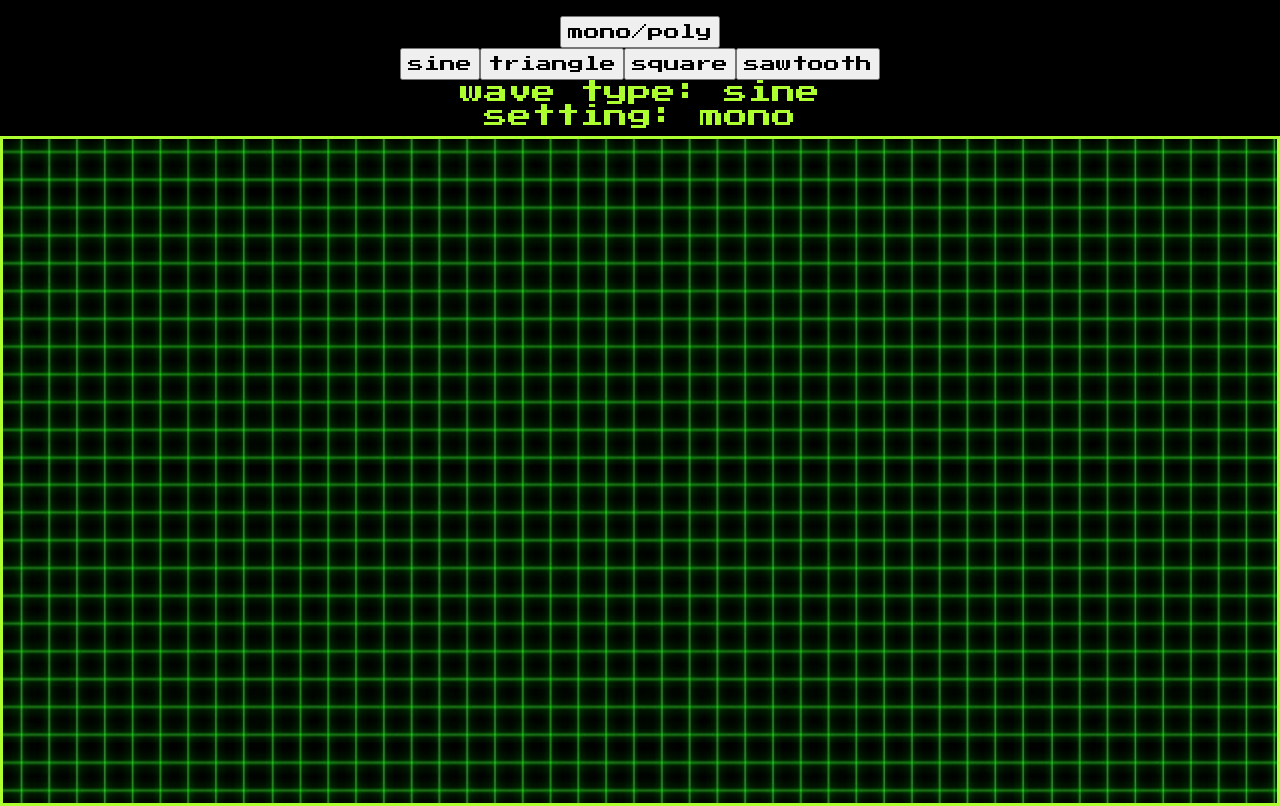
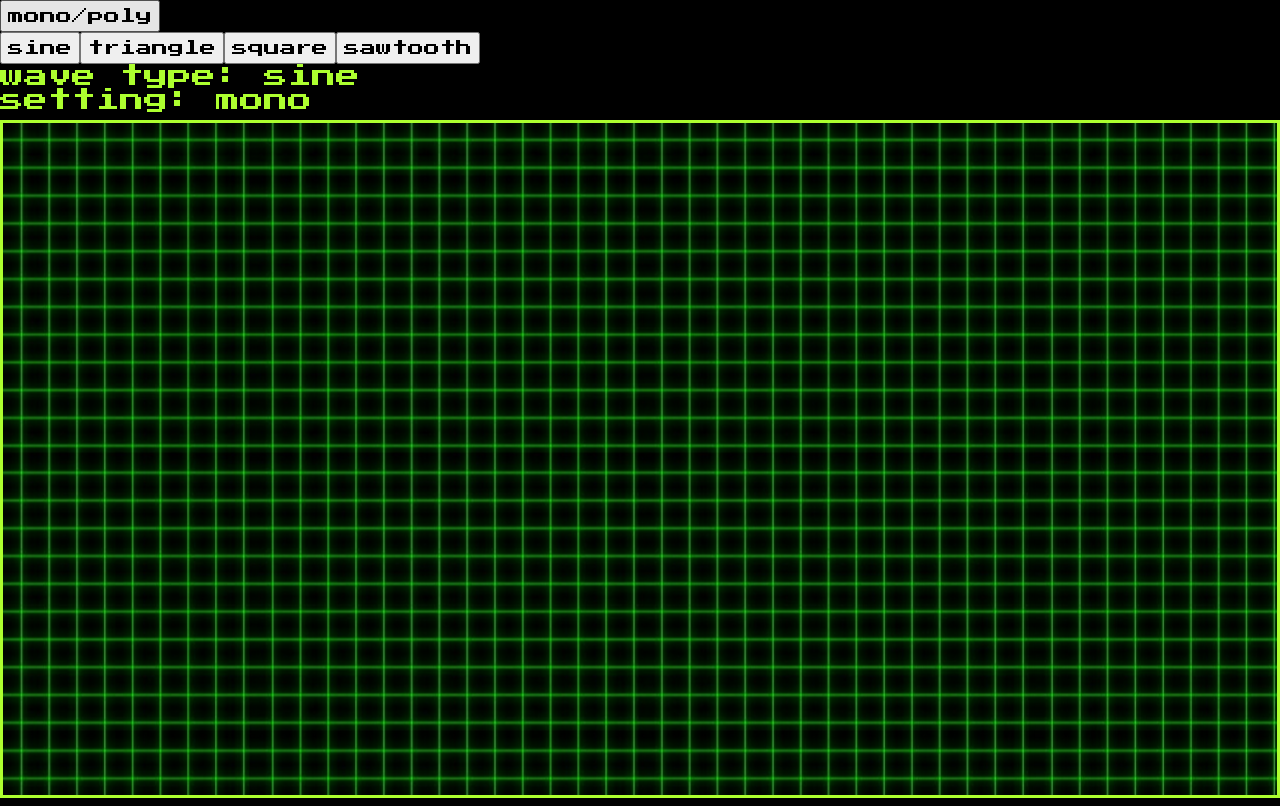
Before and after one commit to Blake-D/web-osc-2, a React (Create React App) app: page / in a window 1280 px wide. Built offline with nearby package versions, Linux system fonts and the light colour scheme.

Commit message:
repositioned control panel to the left

```diff
--- a/src/App.css
+++ b/src/App.css
@@ -1,3 +1,11 @@
+body{
+    background-color: black;
+}
+
+p{
+    margin: 0px 0px 0px 0px;
+}
+
 button{
     font-family: 'Press Start 2P', monospace;
     font-size: 2vmin;
@@ -6,19 +14,16 @@ button{
 }
 
 #control-panel{
-    padding-top: 2vmin;
-    background-color: black;
     color: greenyellow;
     font-family: 'Press Start 2P', monospace;
     font-size: 3vmin;
-    text-align: center;
-    width: 100vw;
+    text-align: left;
     height: 15vh;
 }
 
 #grid{
     width: 99.5vw;
-    height: 83vh;
+    height: 84vh;
     background: url('./images/scan_grid.jpeg');
     background-position: center;
     border-style: solid;
```
